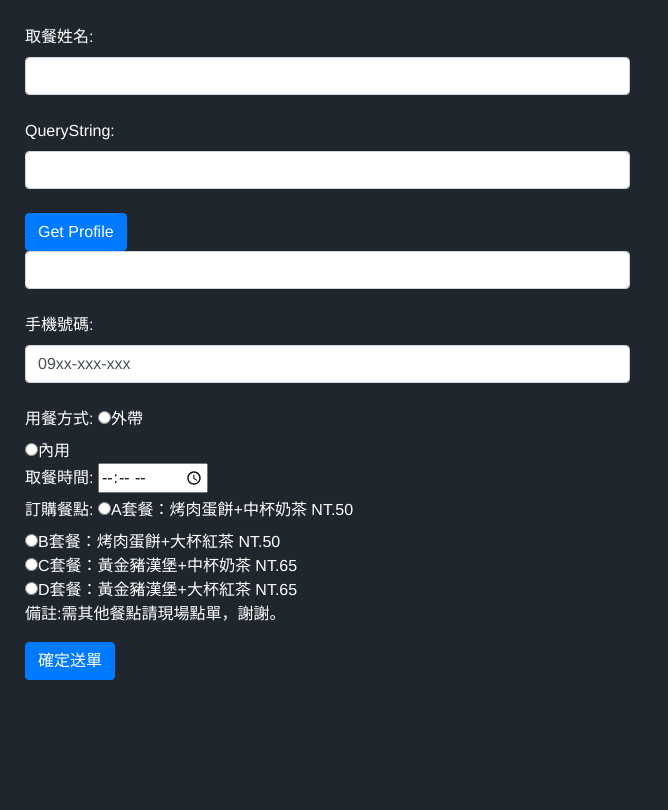
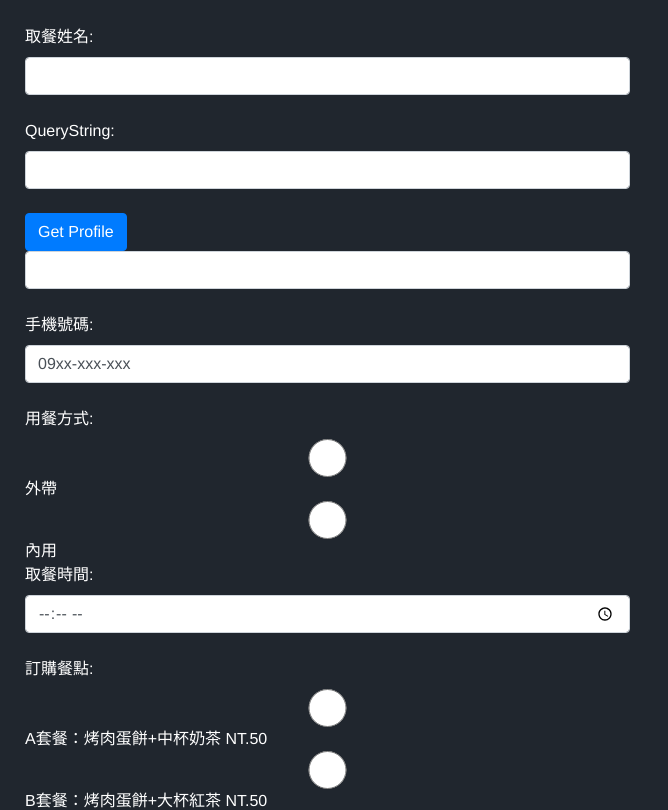
Before and after one commit to NoReSpoN/line-liff-bot, a plain HTML site: page index.html in a window 1280 px wide. Shown: the top 810 px of the page, without its empty margins (0-668 px from the left). Drawn offline with nearby package versions, Linux system fonts and the light colour scheme; a script that the page names is missing.

Commit message:
Update index.html

```diff
--- a/index.html
+++ b/index.html
@@ -69,17 +69,17 @@
             <input class="form-control" type="text" id="msg" value="09xx-xxx-xxx">
             <br>
             <label>用餐方式:</label>
-            <input type="radio" name="dining" value="takeaway">外帶<br>
-            <input type="radio" name="dining" value="forhere">內用
+            <input class="form-control" type="radio" name="dining" value="takeaway">外帶<br>
+            <input class="form-control" type="radio" name="dining" value="forhere">內用
             <br>
             <label>取餐時間:</label>
-            <input type="time" name="usr_time">
+            <input class="form-control" type="time" name="usr_time">
             <br>
             <label>訂購餐點:</label>
-            <input type="radio" name="meal" value="A">A套餐：烤肉蛋餅+中杯奶茶 NT.50<br>
-            <input type="radio" name="meal" value="B">B套餐：烤肉蛋餅+大杯紅茶 NT.50<br>
-            <input type="radio" name="meal" value="C">C套餐：黃金豬漢堡+中杯奶茶 NT.65<br>
-            <input type="radio" name="meal" value="D">D套餐：黃金豬漢堡+大杯紅茶 NT.65
+            <input class="form-control" type="radio" name="meal" value="A">A套餐：烤肉蛋餅+中杯奶茶 NT.50<br>
+            <input class="form-control" type="radio" name="meal" value="B">B套餐：烤肉蛋餅+大杯紅茶 NT.50<br>
+            <input class="form-control" type="radio" name="meal" value="C">C套餐：黃金豬漢堡+中杯奶茶 NT.65<br>
+            <input class="form-control" type="radio" name="meal" value="D">D套餐：黃金豬漢堡+大杯紅茶 NT.65
             <p>備註:需其他餐點請現場點單，謝謝。</p>
             <button class="btn btn-primary" id="ButtonSendMsg">確定送單</button>
         </div>
```
